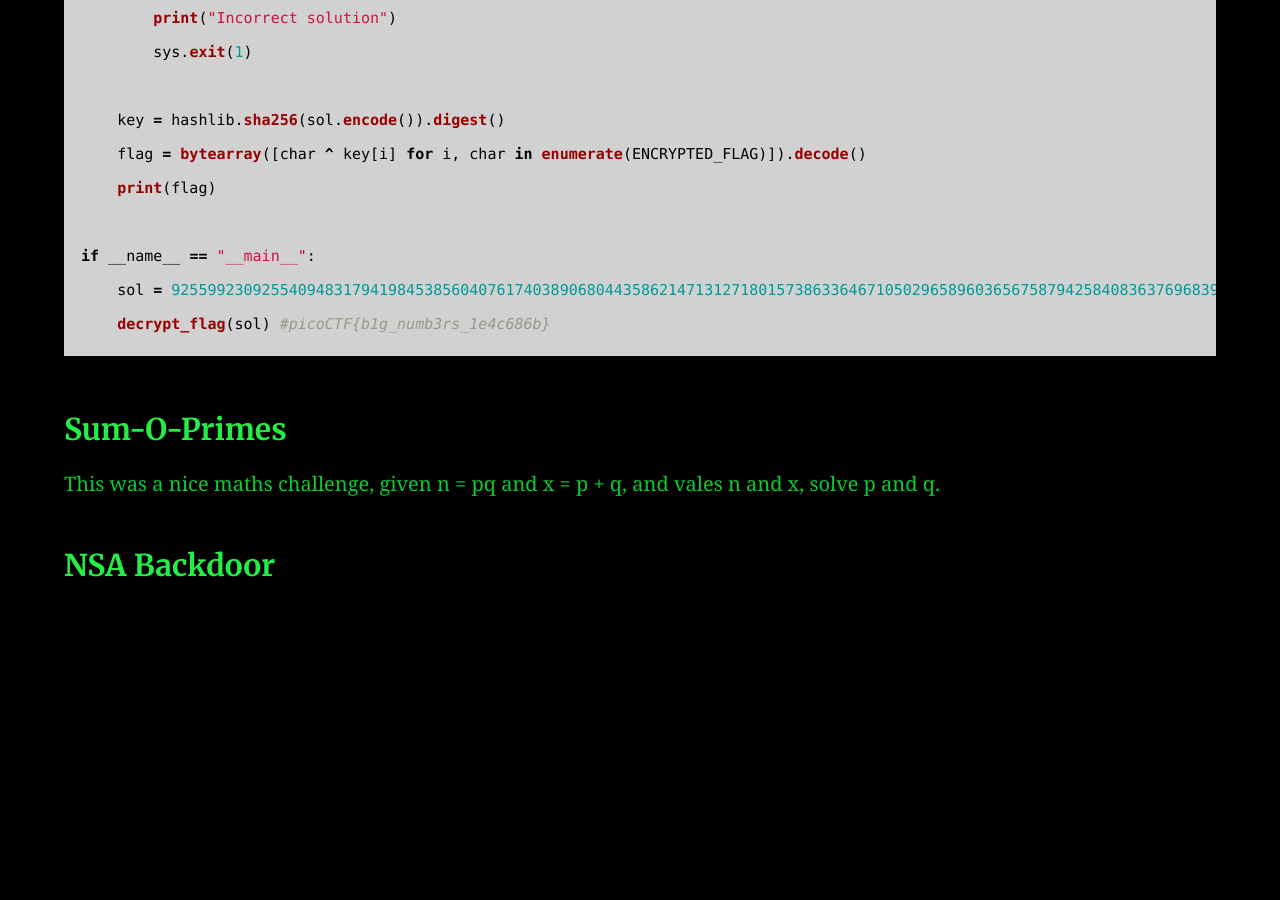
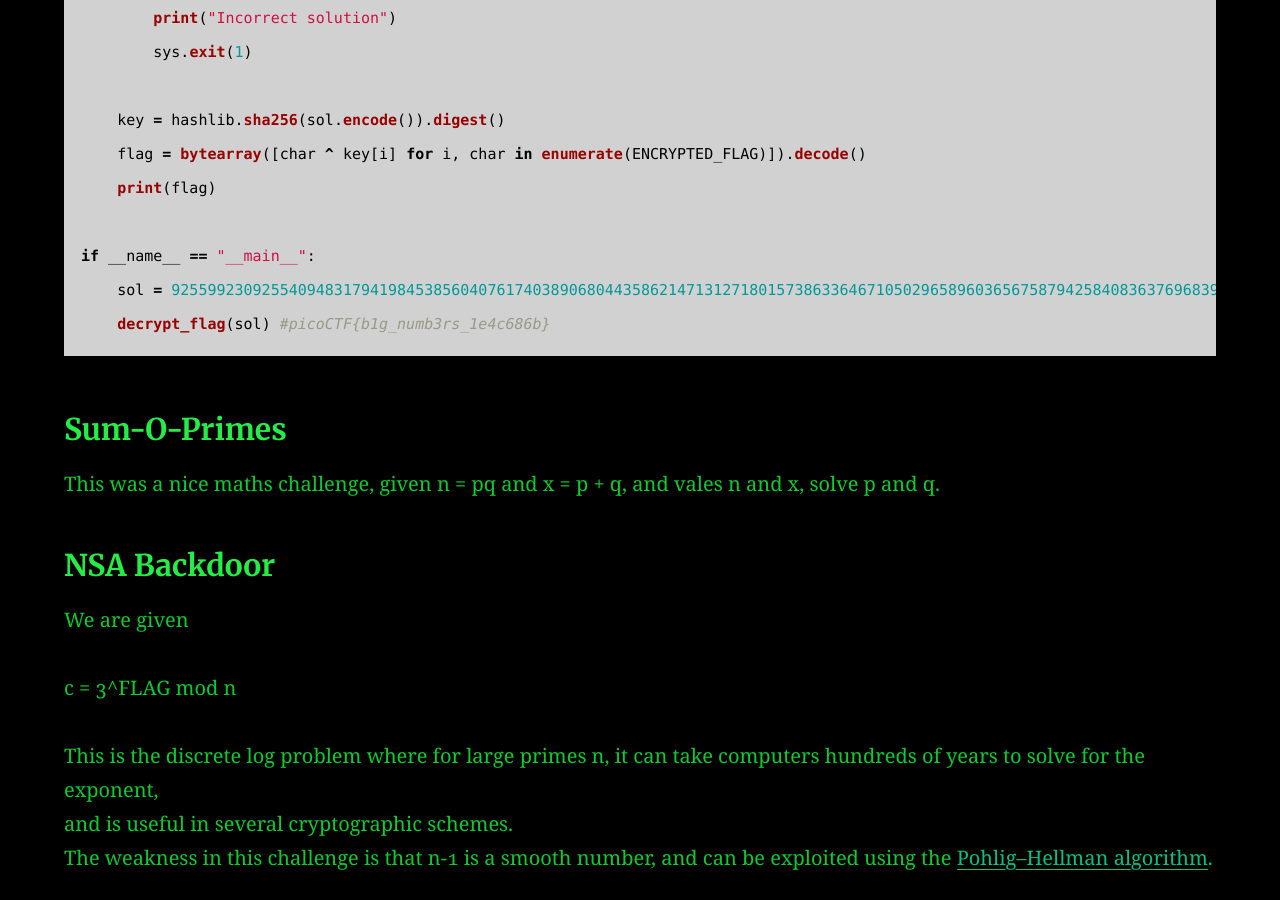
Before and after one commit to AC01010/Connor-McCartney.github.io, a Jekyll site: the page built from _posts/2013-01-06-picoCTF2022.md, in a window 1280 px wide and 900 px high, scrolled down 2500 px. Built offline with Jekyll 4.4.1, drawn with Linux system fonts in a browser that asks for light colours; before the commit the page ends 3094 px from its top, so only the background shows below that.

Commit message:
Update 2013-01-06-picoCTF2022.md

```diff
--- a/_posts/2013-01-06-picoCTF2022.md
+++ b/_posts/2013-01-06-picoCTF2022.md
@@ -97,3 +97,11 @@ This was a nice maths challenge, given n = pq and x = p + q, and vales n and x,
 
 
 ### NSA Backdoor
+
+We are given <br>
+
+c = 3^FLAG mod n <br>
+
+This is the discrete log problem where for large primes n, it can take computers hundreds of years to solve for the exponent, <br>
+and is useful in several cryptographic schemes. <br>
+The weakness in this challenge is that n-1 is a smooth number, and can be exploited using the [Pohlig–Hellman algorithm](https://en.wikipedia.org/wiki/Pohlig%E2%80%93Hellman_algorithm).
```
